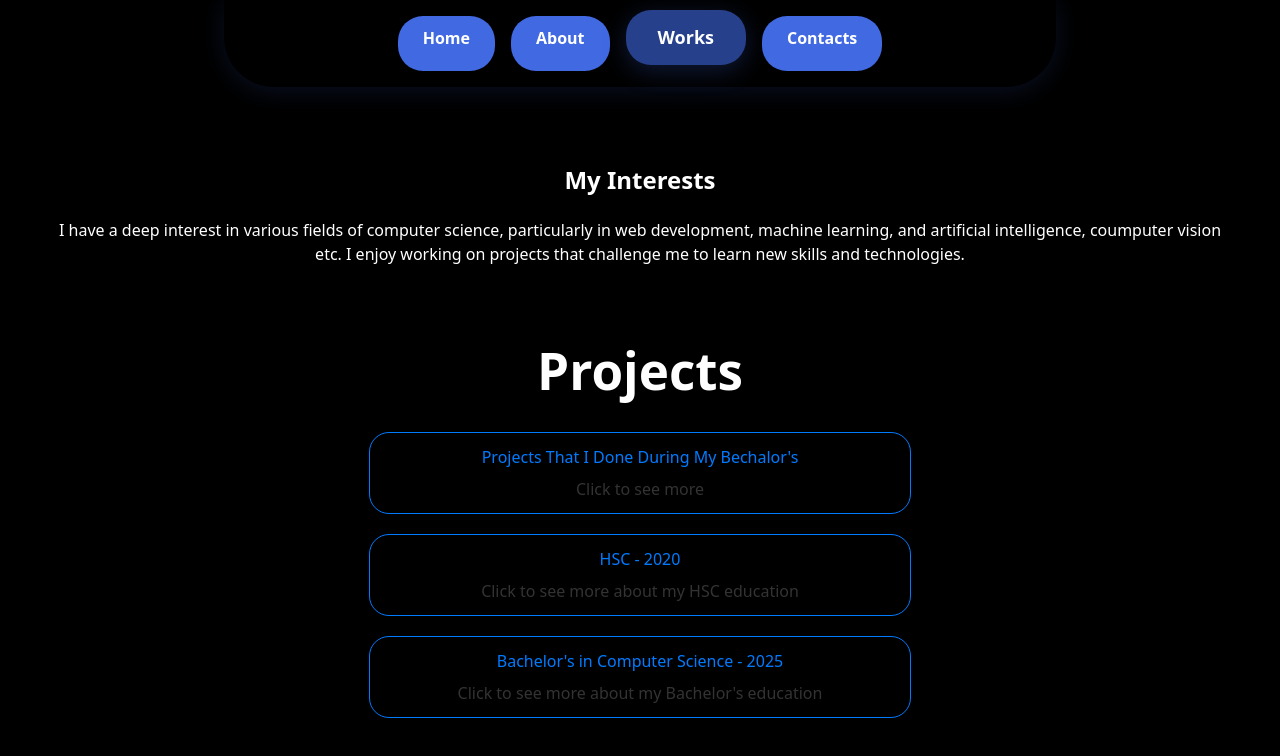
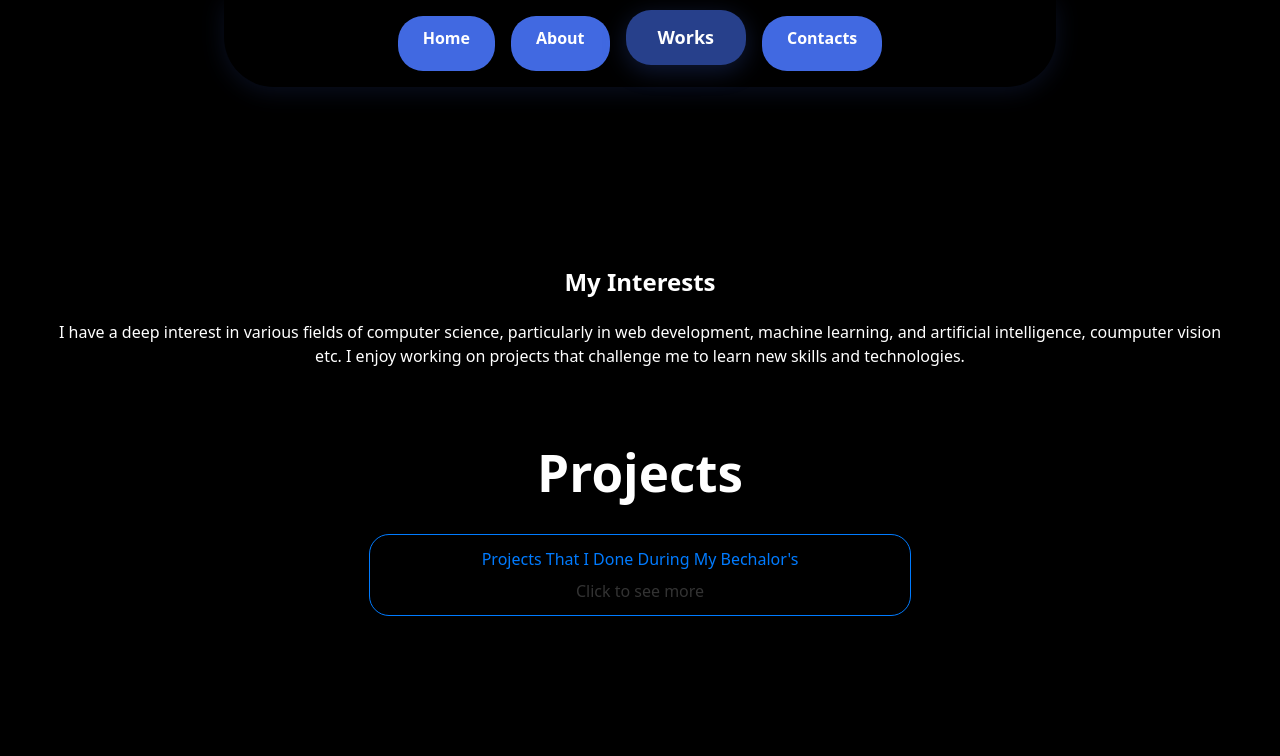
Before and after one commit to SabitMolla/SabitMolla.github.io, a React (Vite) app: page /#/projects in a window 1280 px wide. Shown: the top 756 px of the page. Built offline with nearby package versions, Linux system fonts and the light colour scheme.

Commit message:
Remove educational details from ProjectsPage component

```diff
--- a/src/ProjectsPage.jsx
+++ b/src/ProjectsPage.jsx
@@ -71,26 +71,7 @@ function ProjectsPage() {
           <li>5.(2025) Created a web application and it's mobile app version for the farmer. Where farmer upload their crops and find what kind of diseases they have. And can chat with a chat model. </li>
         </list>
       </ExpandableBox>
-      <ExpandableBox
-        title="HSC - 2020"
-        preview="Click to see more about my HSC education">
-        <p>
-          I completed my Higher Secondary Certificate (HSC) in 2020 from Shaheed Begum Sheikh Fazilatun Nessa Mujib Government College, Hazaribagh, Dhaka.
-          During my HSC, I continued to focus on Science subjects, further deepening my knowledge and skills in areas that are crucial for a career in technology and computer science.
-          There was the time of the COVID-19 pandemic during my HSC studies, which presented unique challenges. However, I adapted to online learning and remained committed to my education despite the difficulties.
-          The exam was cancled and results were based on previous academic performance. My results were GPA: 4.50/5.00.
-        </p>
-      </ExpandableBox>
-      <ExpandableBox
-        title="Bachelor's in Computer Science - 2025"
-        preview="Click to see more about my Bachelor's education">
-        <p>
-          I completed my Bachelor's degree in Computer Science and Engineering from United International University (UIU) in 2025.
-          During my time at UIU, I gained extensive knowledge and hands-on experience in various areas of computer science, including programming, algorithms, data structures, databases, web development, and artificial intelligence.
-          I actively participated in projects that allowed me to apply theoretical concepts to real-world scenarios, further enhancing my skills and understanding of the field.
-          My academic performance was strong throughout my studies, and I graduated with a CGPA of 3.54/4.00.
-        </p>
-      </ExpandableBox>
+
     </>
   );
 }
```
